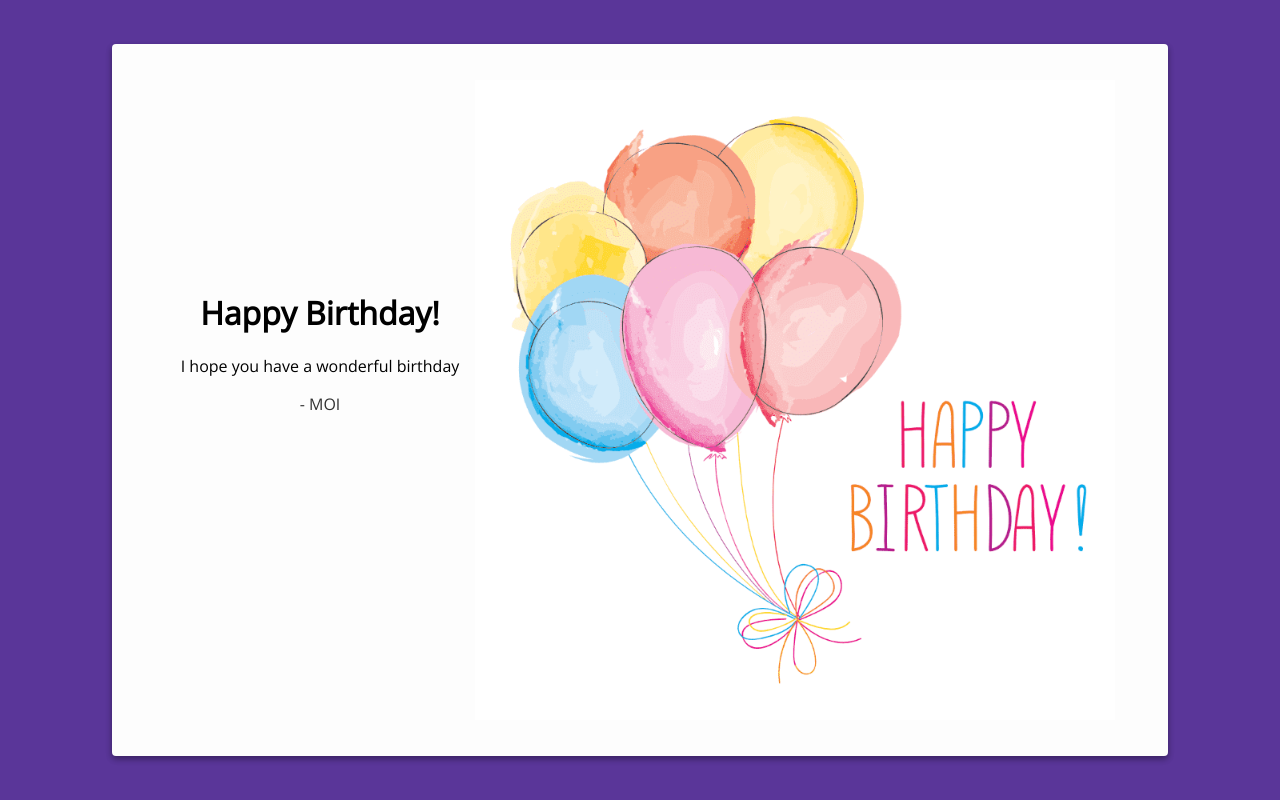
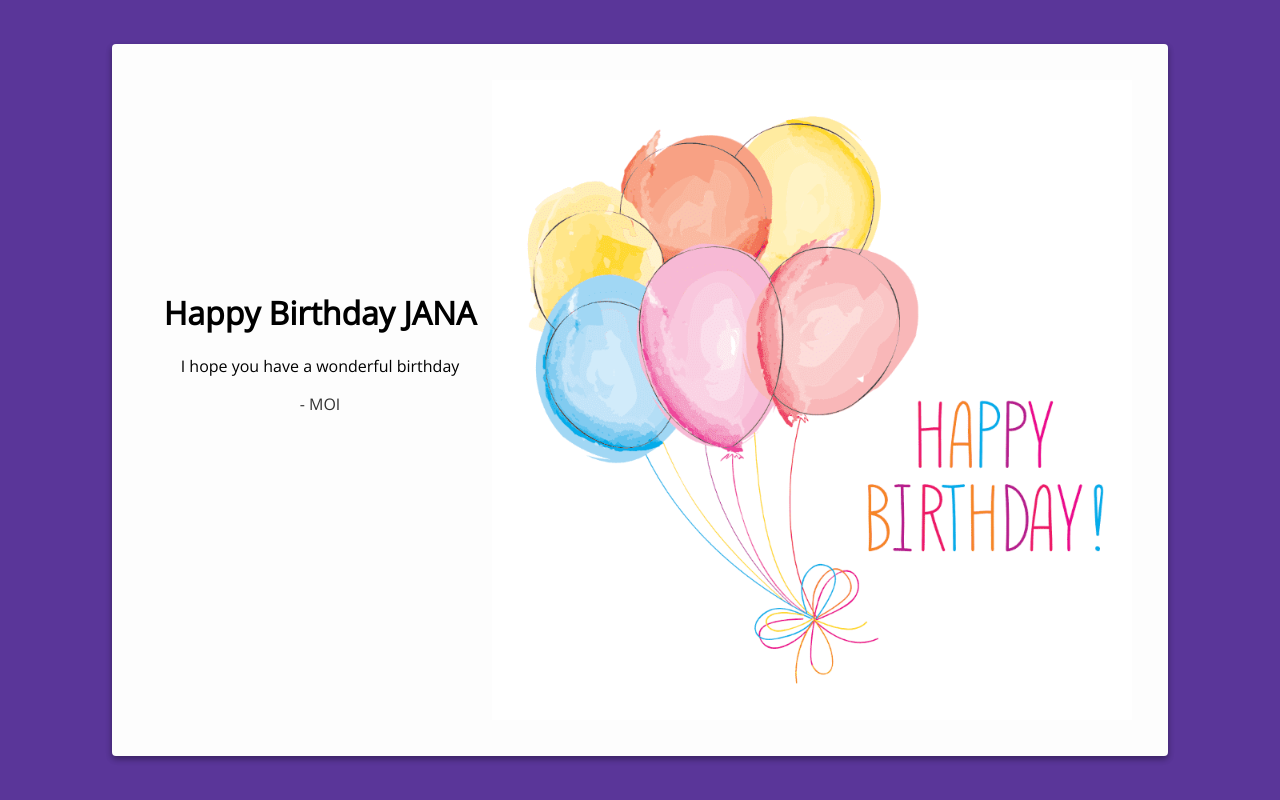
Before and after one commit to MoiMohamed/hbd, a plain HTML site: page index.html in a window 1280 px wide. Drawn offline with nearby package versions, Linux system fonts and the light colour scheme.

Commit message:
Update index.html

```diff
--- a/index.html
+++ b/index.html
@@ -12,7 +12,7 @@
   <div class="card">
     <img src="./photo.png" alt="birthday" class="birthday">
     <div class="text">
-      <h1>Happy Birthday!</h1>
+      <h1>Happy Birthday JANA</h1>
       <p>I hope you have a wonderful birthday</p>
       <p class="muted">- MOI</p>
       <div class="space"></div>
```
